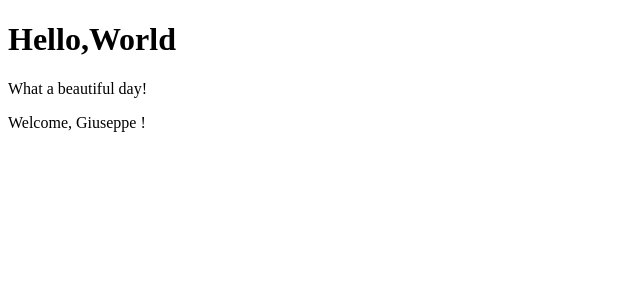
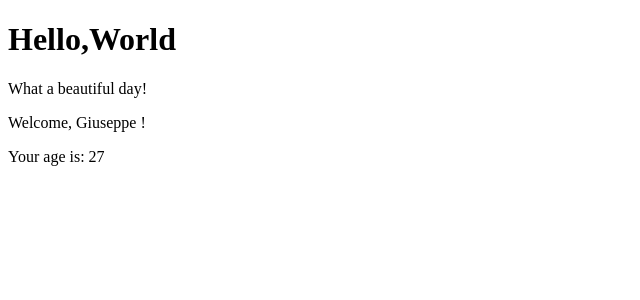
Before and after one commit to GiuseppeFilannino/React-exercises, a React (Create React App) app in the folder my-app/: page / in a window 1280 px wide. Shown: the top 300 px of the page, without its empty margins (0-640 px from the left). Built offline with nearby package versions, Linux system fonts and the light colour scheme.

Commit message:
props-03

```diff
--- a/my-app/src/Welcome.js
+++ b/my-app/src/Welcome.js
@@ -8,6 +8,7 @@ export class Welcome extends React.Component {
         return (
             <div>
                 <p>Welcome, {this.props.name} !</p>
+                <p>Your age is: {this.props.age}</p>
 
             </div>
         )
@@ -16,6 +17,7 @@ export class Welcome extends React.Component {
 
 
 Welcome.defaultProps = {
-    name: "Giuseppe"
+    name: "Giuseppe",
+    age: "27"
 
 }
```
